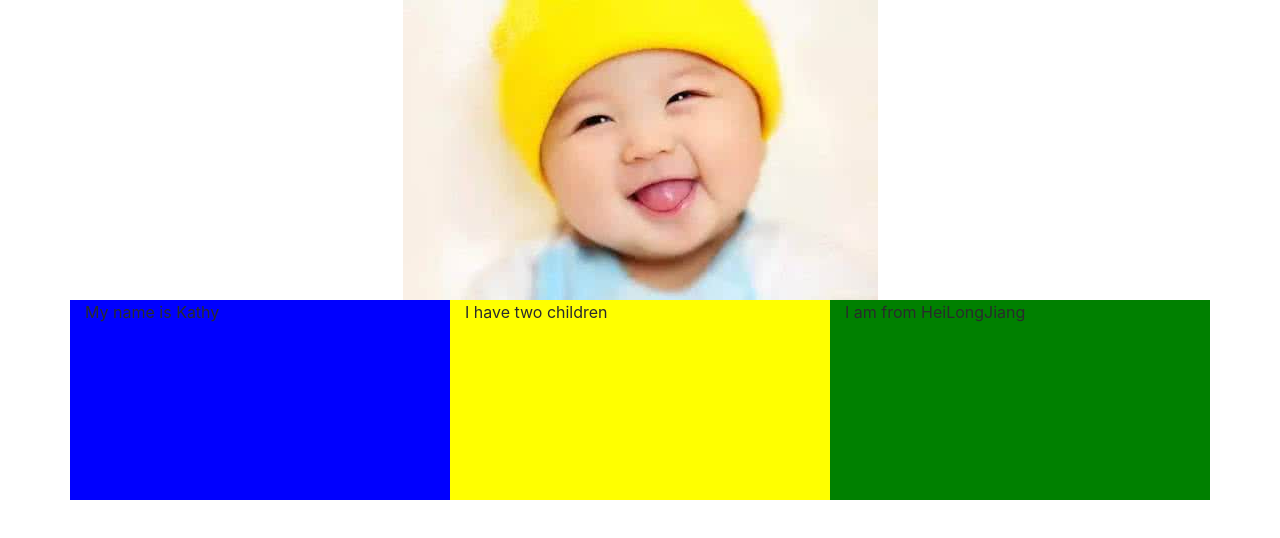
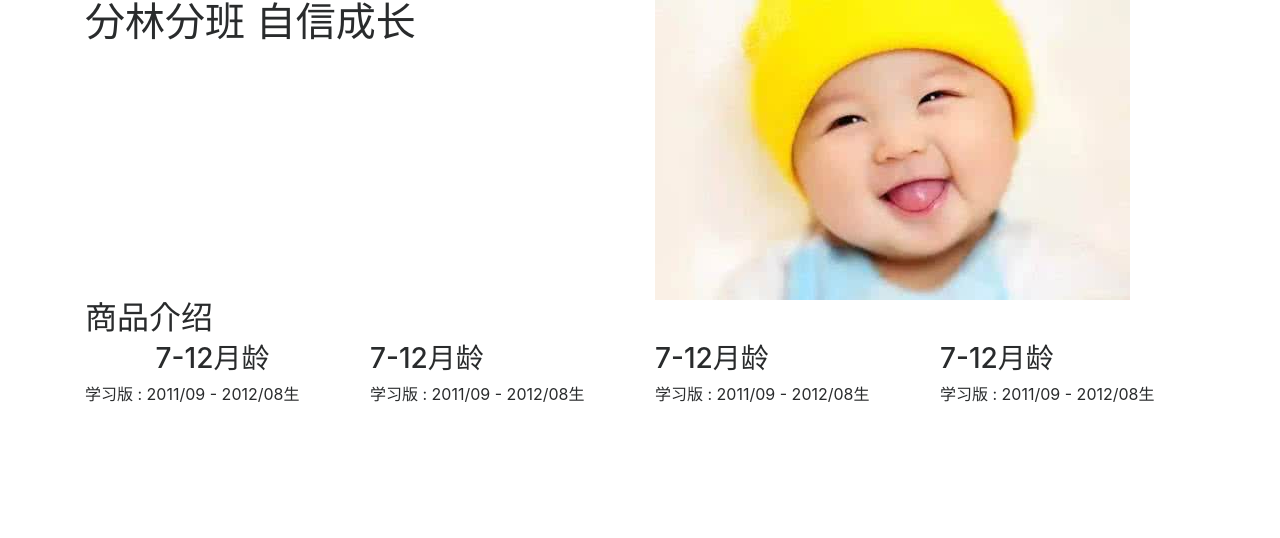
Before and after one commit to jiangren-mel-react-001/Group-A-MyPage, a plain HTML site: page public/kathy-v2.html in a window 1280 px wide. Drawn offline with nearby package versions, Linux system fonts and the light colour scheme.

Commit message:
fellow the qiaohu page

```diff
--- a/public/kathy-v2.html
+++ b/public/kathy-v2.html
@@ -25,17 +25,30 @@
 <body>
 <div class="container">
     <div class="row">
-        <img src="kathy-img.jpg" style="margin:0 auto" alt="">
+        <div class="col-md-6">
+            <h1>分林分班 自信成长</h1>
+        </div>
+        <div class="col-md-6">
+            <img src="kathy-img.jpg" alt="">
+        </div>
     </div>
+    <h2>商品介绍</h2>
     <div class="row">
-        <div class="first col-md-6 col-lg-4">
-            My name is Kathy
+        <div class="col-sm-6 col-lg-3">
+            <h3 class="text-center">7-12月龄</h3>
+            <p>学习版 : 2011/09 - 2012/08生</p>
         </div>
-        <div class="second col-md-6 col-lg-4">
-            I have two children
+        <div class="col-sm-6 col-lg-3">
+                <h3>7-12月龄</h3>
+                <p>学习版 : 2011/09 - 2012/08生</p>
         </div>
-        <div class="third col-md-6 col-lg-4">
-            I am from HeiLongJiang
+        <div class="col-sm-6 col-lg-3">
+                <h3>7-12月龄</h3>
+                <p>学习版 : 2011/09 - 2012/08生</p>
+        </div>
+        <div class="col-sm-6 col-lg-3">
+                <h3>7-12月龄</h3>
+                <p>学习版 : 2011/09 - 2012/08生</p>
         </div>
     </div>
 </div>
```
